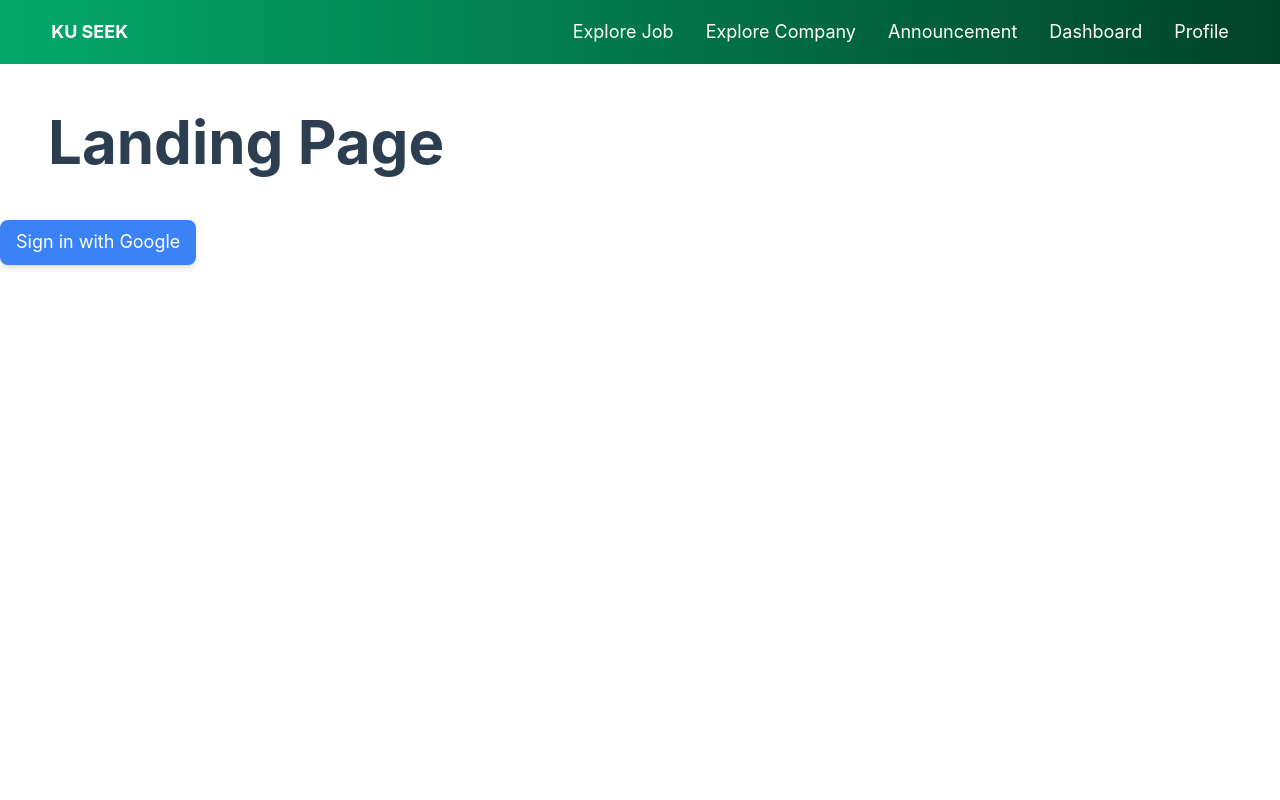
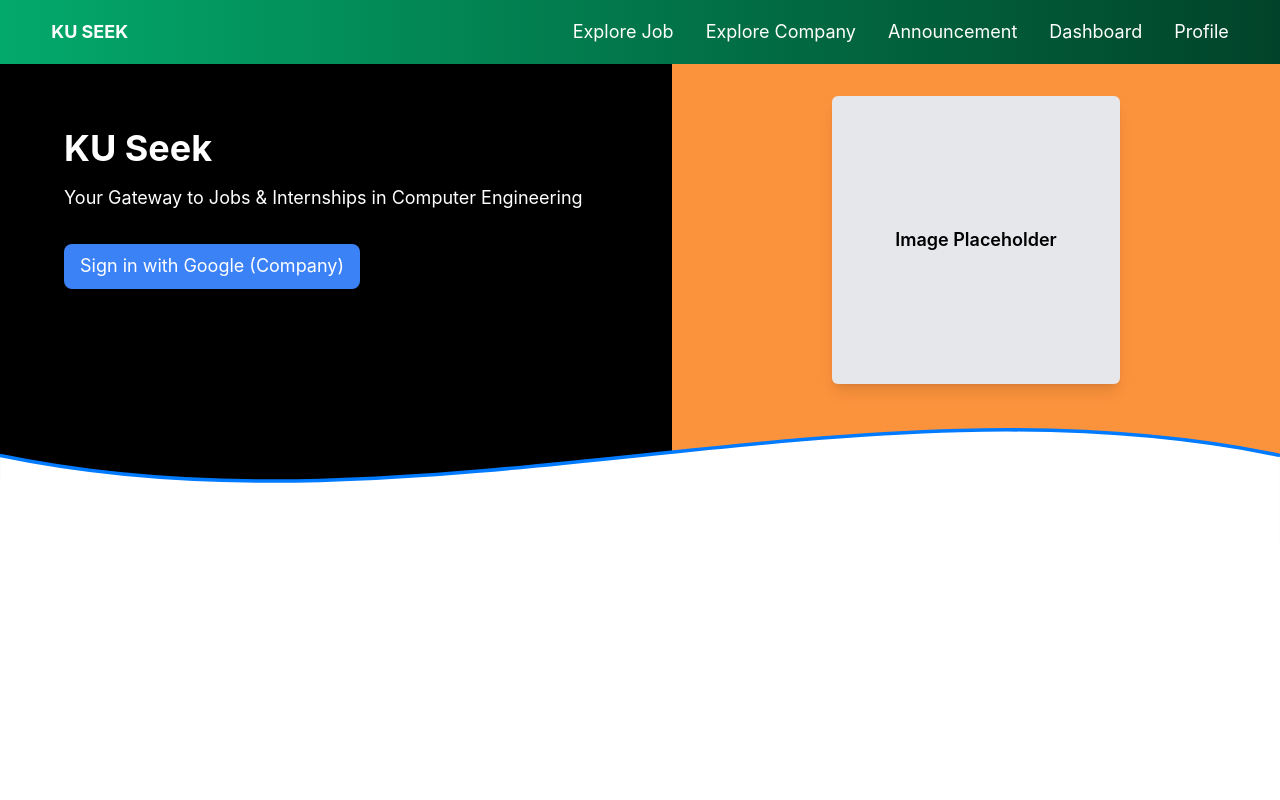
Before and after one commit to KU-jobapp-guys/KU-Seek, a Vue app in the folder frontend/: page / in a window 1280 px wide. Shown: the top 800 px of the page. Built offline with nearby package versions, Linux system fonts and the light colour scheme.

Commit message:
add styling to landing page

```diff
--- a/frontend/src/views/LandingView.vue
+++ b/frontend/src/views/LandingView.vue
@@ -1,10 +1,49 @@
 <template>
-  <div>
-  <h1 class="p-12 font-bold text-6xl">Landing Page</h1>
-    <button @click="loginWithGoogle" class="px-4 py-2 bg-blue-500 text-white rounded-lg shadow-md hover:bg-blue-600">
-      Sign in with Google
-    </button>
+  <div class="relative w-full overflow-hidden">
+    <div class="flex flex-col md:flex-row relative z-10">
+      <!-- Title Section -->
+      <div class="bg-black text-white p-8 md:p-16 flex-1 pb-40">
+        <div class="text-4xl font-bold w-full">
+          KU Seek
+        </div>
+        <div class="mt-4 text-lg w-full">
+          Your Gateway to Jobs & Internships in Computer Engineering
+        </div>
+        <div>
+        <button @click="loginWithGoogle" class="px-4 py-2 mt-8 bg-blue-500 text-white rounded-lg shadow-md hover:bg-blue-600">
+          Sign in with Google (Company)
+        </button>
   </div>
+      </div>
+
+      <!-- Logo Section -->
+      <div class="bg-orange-400 flex-1 flex justify-center items-center relative p-8 pb-40">
+        <div
+          class="w-72 h-72 bg-gray-200 rounded-md shadow-lg flex items-center justify-center text-black font-semibold"
+        >
+          Image Placeholder
+        </div>
+      </div>
+    </div>
+
+    <!-- header's footer -->
+    <svg
+      class="absolute bottom-0 left-0 w-full z-10"
+      viewBox="0 0 1440 150"
+      xmlns="http://www.w3.org/2000/svg"
+    >
+      <path
+        d="M0,50 C480,150 960,-50 1440,50 L1440,150 L0,150 Z"
+        fill="white"
+      />
+      <path
+        d="M0,50 C480,150 960,-50 1440,50"
+        fill="none"
+        stroke="#007BFF"
+        stroke-width="4"
+      />
+    </svg>
+</div>
 </template>
 
 <script setup lang="ts">
```
